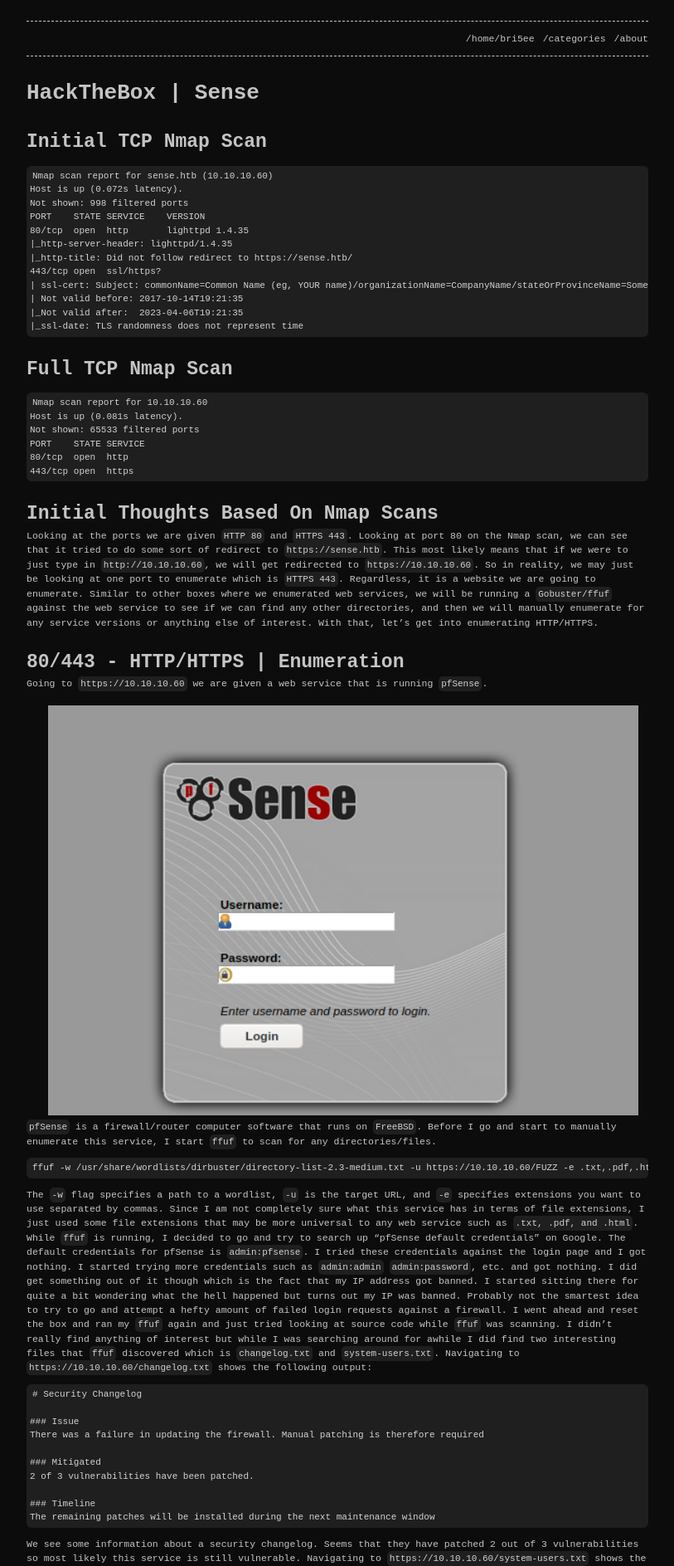
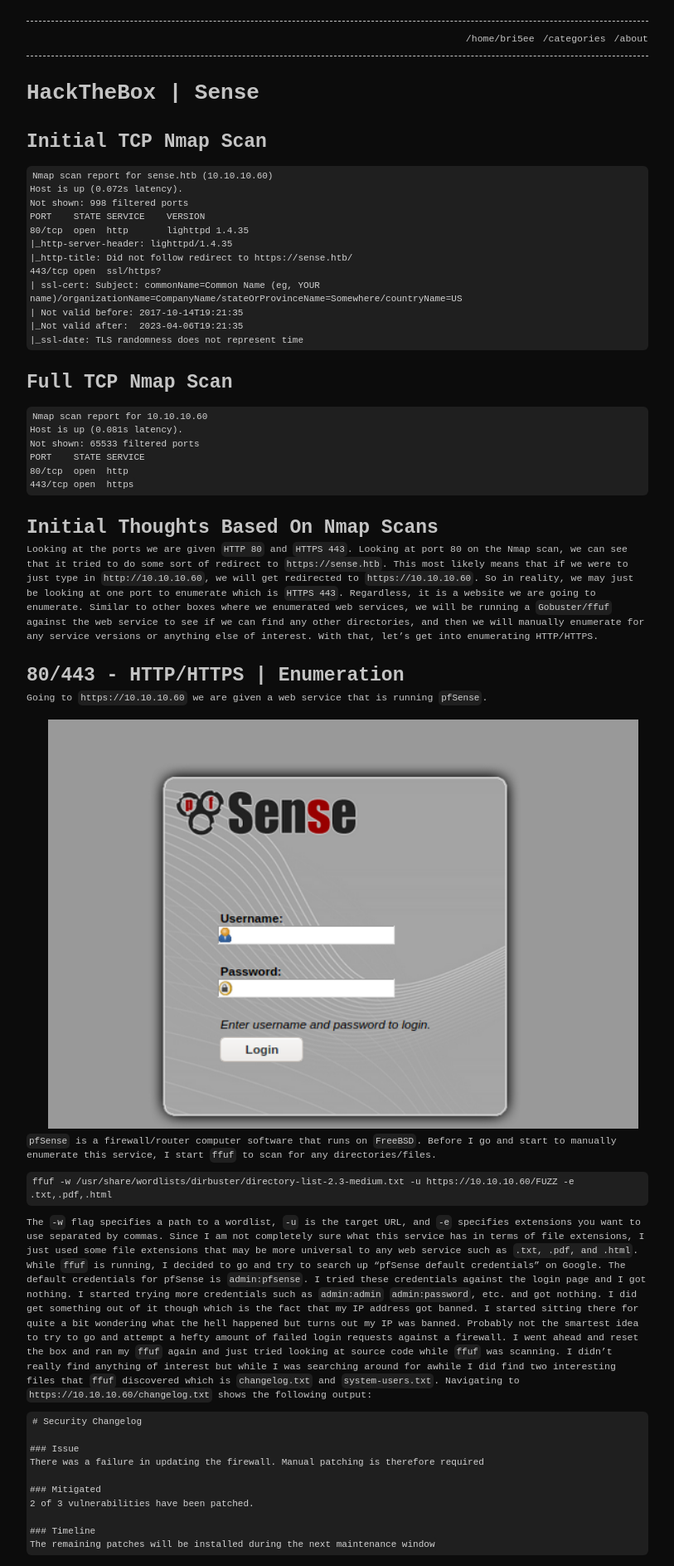
Before and after one commit to notbricey/brisee.github.io, a Jekyll site: the page built from _posts/2021-06-01-htb-sense.md, in a window 1280 px wide. Shown: the top 1887 px of the page at 83% size, without its empty margins (233-1046 px from the left). Built offline with Jekyll 4.4.1, drawn with Linux system fonts in a browser that asks for light colours.

Commit message:
Update base.scss

```diff
--- a/_sass/base.scss
+++ b/_sass/base.scss
@@ -65,7 +65,7 @@ footer { margin-bottom: 20px; }
 .menu ul li a { text-decoration: none;  color: $text-color; }
 .menu ul li a:hover { text-decoration: none; color: $background-color; background-color: $base-color; }
 
-code { background-color: #1f1f1f;  border: none; border-radius: 5px; padding: 3px;  overflow:auto;  font-size: 11px; color: rgba(255,255,255,0.8); line-height: 1.5 !important; }
+code { background-color: #1f1f1f;  border: none; border-radius: 5px; padding: 3px;  overflow:auto;  font-size: 11px; color: rgba(255,255,255,0.8); white-space: pre-wrap; line-height: 1.5 !important; }
 
 /**
  * Form
@@ -104,7 +104,6 @@ textarea { vertical-align: top; }
  * Code and syntax highlighting
  */
 pre { background-color: #1f1f1f;  border: none; border-radius: 6px; padding: 4px;  overflow:auto;  font-size: 11px; color: rgba(255,255,255,0.8);  line-height: 1.0 !important;}
-p { word-wrap: break-word;  word-break: break-word;  white-space: pre-wrap; }
 .highlight .c { color: #999988; font-style: italic } /* Comment */
 /**.highlight .err { color: #a61717; background-color: #e3d2d2 } /* Error */
 .highlight .k { font-weight: bold } /* Keyword */
```
